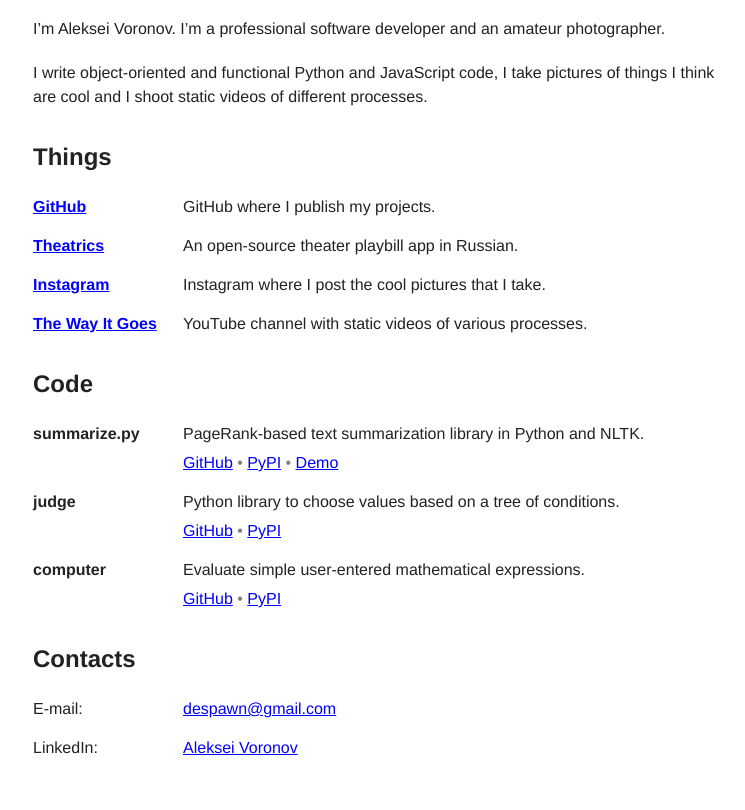
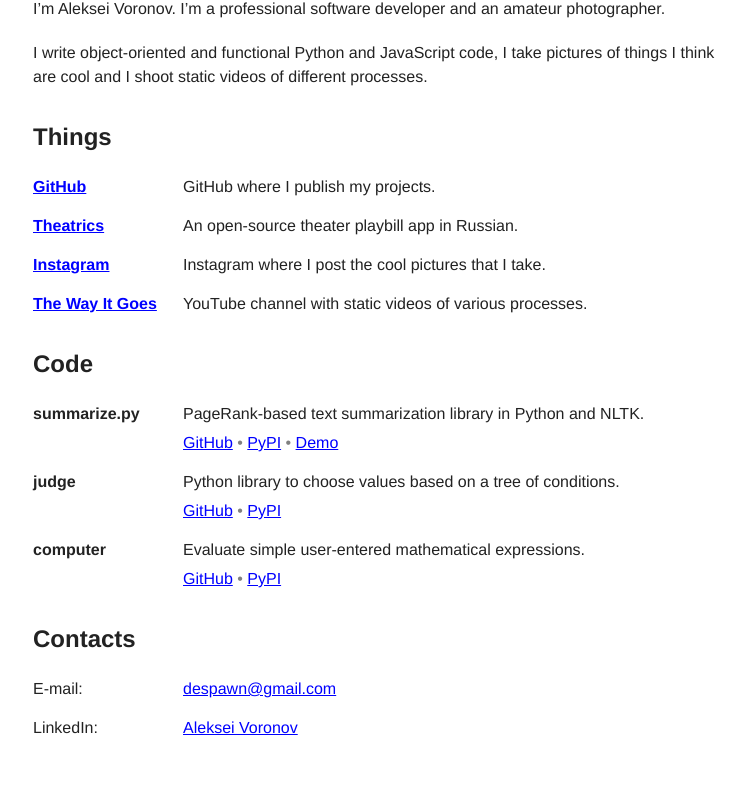
Before and after one commit to despawnerer/plansfortheday.org, a plain HTML site: page www/index.html in a window 1280 px wide. Shown: the part 107-917 px from the top of the page, without its empty margins (257-1002 px from the left). After the commit the page ends 877 px from the top, so only its background shows below. Drawn offline with Linux system fonts and the light colour scheme.

Commit message:
Equalize margins again

```diff
--- a/www/index.html
+++ b/www/index.html
@@ -6,7 +6,7 @@
 body {
 	font-family: Helvetica, Arial, sans-serif;
 	padding: 0;
-	margin: 50px 20px;
+	margin: 30px;
 	font-size: 16px;
 	line-height: 1.5;
 	background: white;
```
